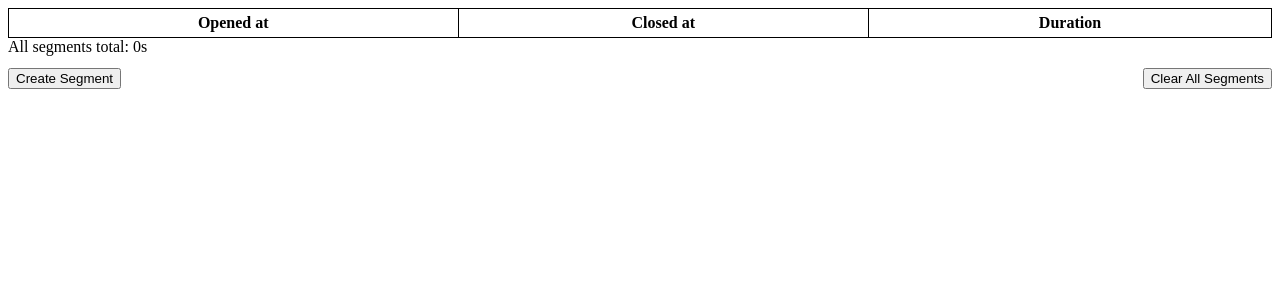
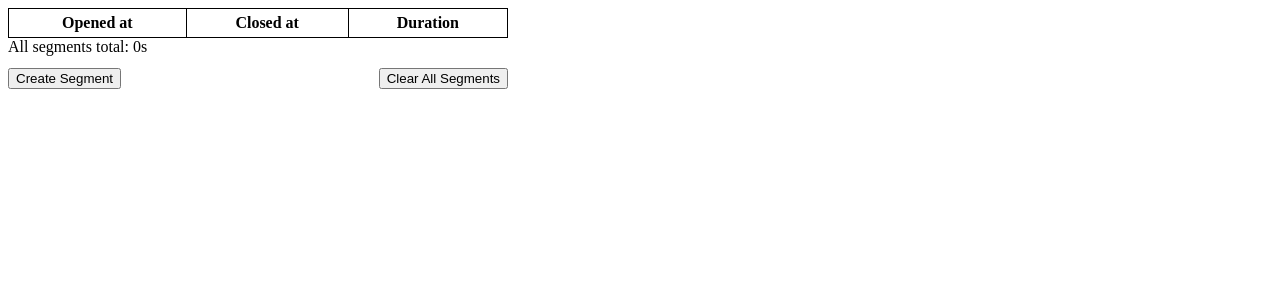
Before and after one commit to onyxblade/potato-clock, a Vue app: page / in a window 1280 px wide. Shown: the top 300 px of the page. Built offline with nearby package versions, Linux system fonts and the light colour scheme.

Commit message:
update max width

```diff
--- a/src/App.vue
+++ b/src/App.vue
@@ -1,4 +1,5 @@
 <template>
+  <main>
     <section>
       <table>
         <tr>
@@ -20,6 +21,7 @@
       <button v-else @click="segments.closeCurrentSegment">Close Current Segment</button>
       <button @click="segments.clearAllSegments">Clear All Segments</button>
     </section>
+  </main>
 </template>
 
 <script setup>
@@ -53,6 +55,10 @@ td {
 section {
   margin-bottom: 12px;
 }
+main {
+  width: 100%;
+  max-width: 500px;
+}
 .buttons {
   display: flex;
   justify-content: space-between;
```
Lines whose indentation alone changed are shown as unchanged.
